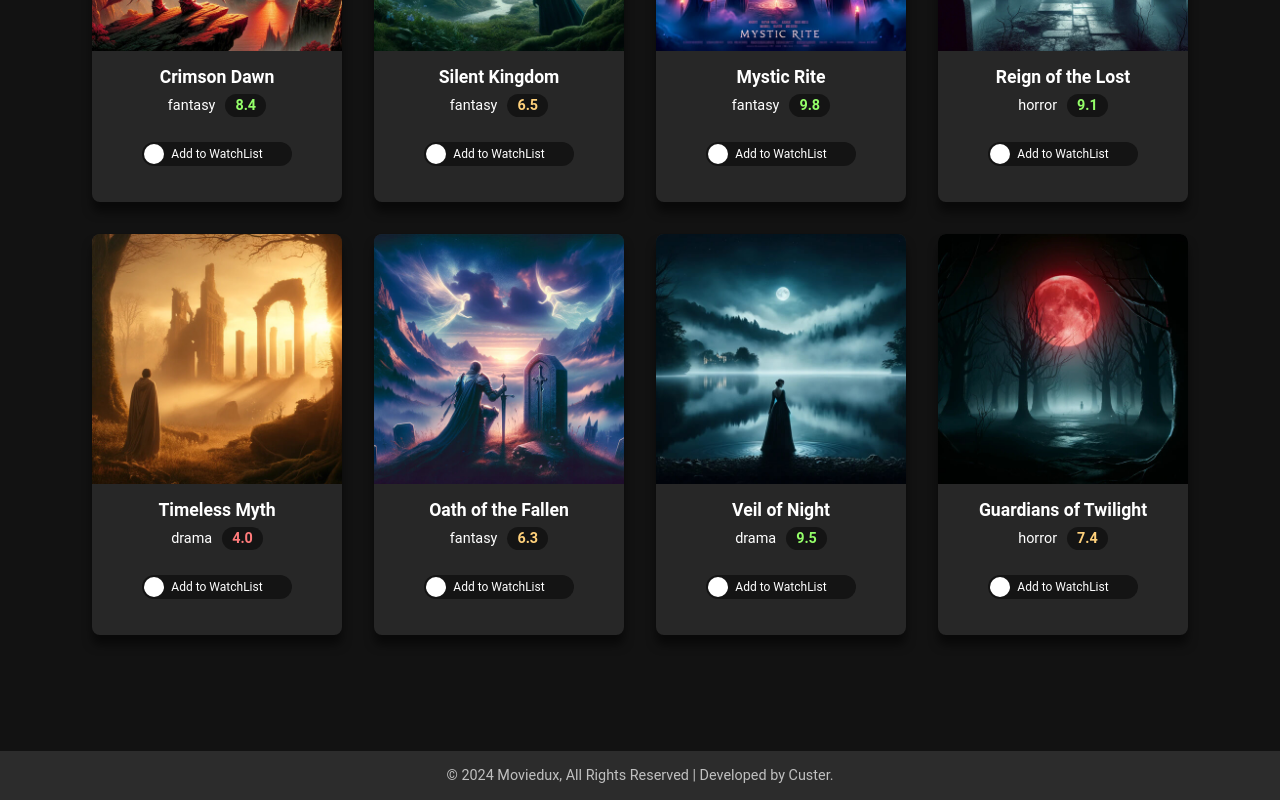
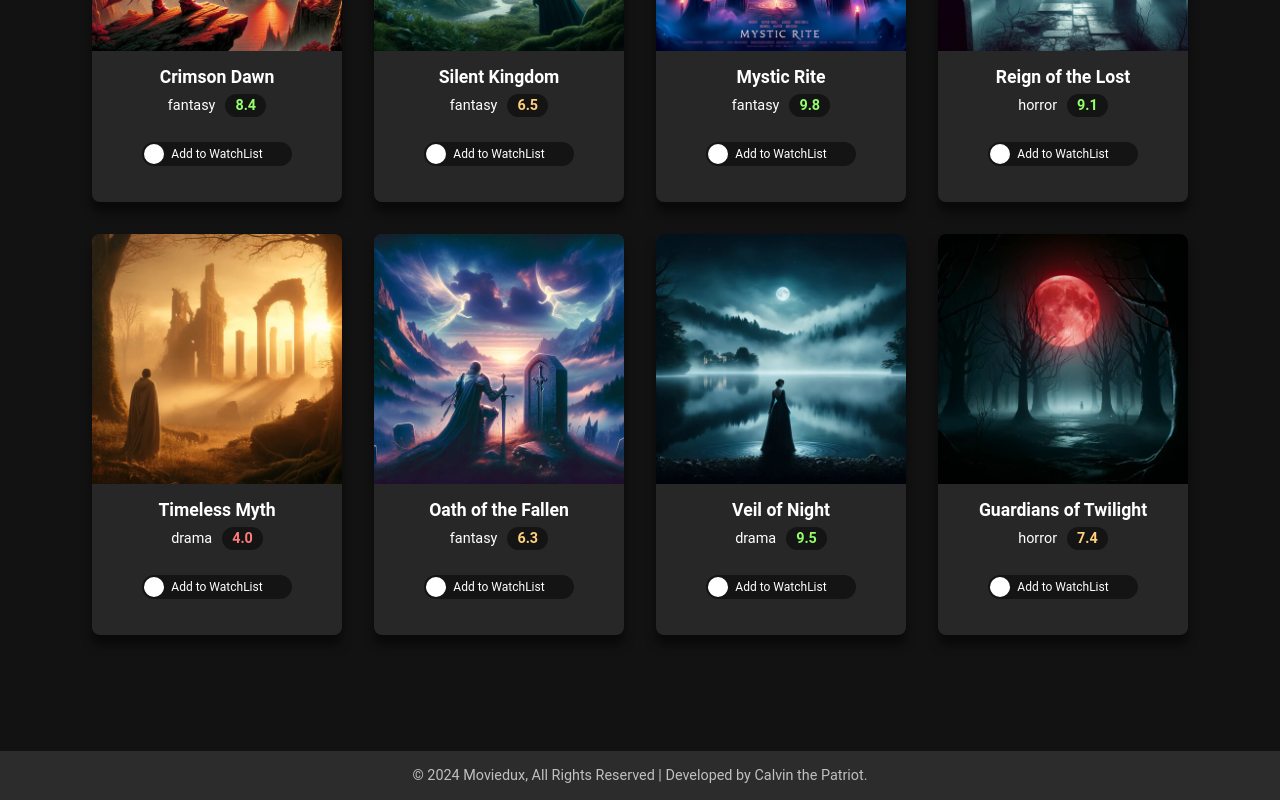
Before and after one commit to calvinpatriot/Webstack-Project2, a React (Create React App) app: page / in a window 1280 px wide. Shown: the part 2206-3006 px from the top of the page. Built offline with nearby package versions, Linux system fonts and the light colour scheme.

Commit message:
Update components

```diff
--- a/src/components/Footer.js
+++ b/src/components/Footer.js
@@ -7,7 +7,7 @@ export default function Footer()
     return(
     <footer className='footer'>
       <p className='footer-text'>
-       &copy; {currentYear} Moviedux, All Rights Reserved | Developed by Custer.
+       &copy; {currentYear} Moviedux, All Rights Reserved | Developed by Calvin the Patriot.
       </p>
     </footer>
     );
```
